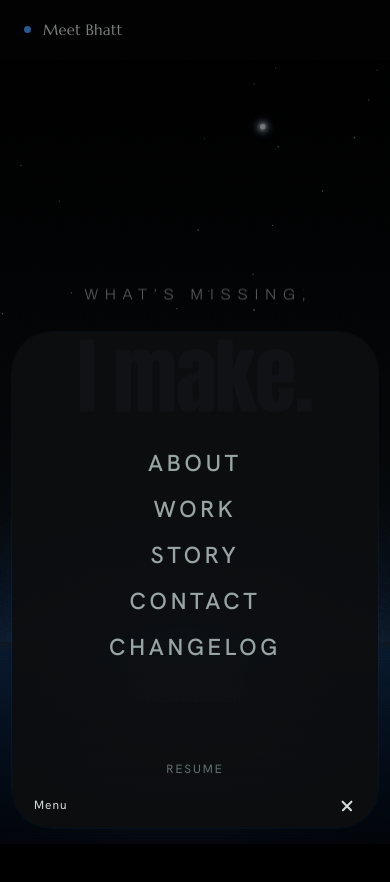
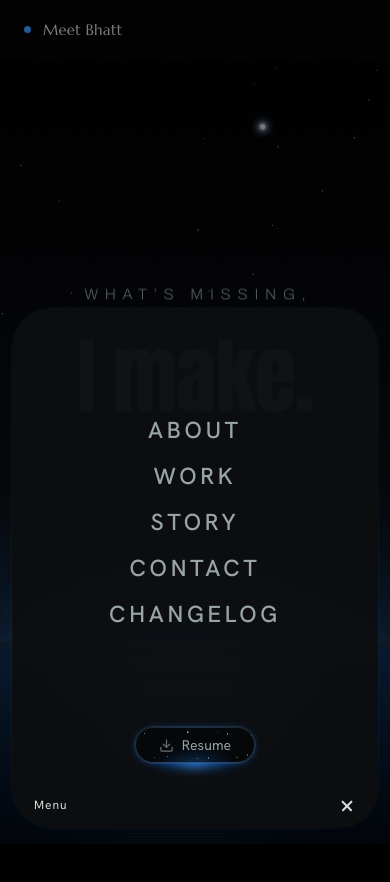
Before and after one commit to Meet2304/pale-blue-dot, a Next.js app: page / in a window 390 px wide. Both pictures are taken after a click on the button "Menu". Shown: the top 882 px of the page. Built offline with nearby package versions, Linux system fonts and the light colour scheme.

Commit message:
feat(nav): use the desktop Resume control in the mobile menu
The quiet caption is gone. Phones get the same starry button, download
icon and blue bloom. The glow stays on at rest because there is no hover.

Co-authored-by: Meet Bhatt <Meet2304@users.noreply.github.com>

```diff
--- a/src/components/site/liquid-menu.tsx
+++ b/src/components/site/liquid-menu.tsx
@@ -12,7 +12,8 @@ import {
   useTransform,
 } from "motion/react";
 
-import { NAV_ITEMS, RESUME_HREF, RESUME_READY } from "@/components/site/nav-items";
+import { NAV_ITEMS } from "@/components/site/nav-items";
+import { ResumeLink } from "@/components/site/resume-link";
 
 const spring = {
   type: "spring" as const,
@@ -27,7 +28,7 @@ const OPEN_MAX_WIDTH = 420;
 const CLOSED_WIDTH = 148;
 const CLOSED_HEIGHT = 44;
 const CLOSED_RADIUS = 22;
-const OPEN_HEIGHT = 496;
+const OPEN_HEIGHT = 520;
 const OPEN_RADIUS = 40;
 
 export function LiquidMenu({ visible }: { visible: boolean }) {
@@ -180,13 +181,7 @@ export function LiquidMenu({ visible }: { visible: boolean }) {
                 </li>
               ))}
             </ul>
-            <Link
-              href={RESUME_HREF}
-              className="hz-liquid-resume"
-              {...(RESUME_READY ? { download: "Meet-Bhatt-Resume.pdf" } : {})}
-            >
-              Resume
-            </Link>
+            <ResumeLink size={15} />
           </nav>
 
           <button
--- /dev/null
+++ b/src/components/site/resume-link.tsx
@@ -0,0 +1,34 @@
+"use client";
+
+import { useState } from "react";
+import Link from "next/link";
+
+import { AnimateIcon } from "@/components/animate-ui/icons/icon";
+import { Download } from "@/components/animate-ui/icons/download";
+import { RESUME_HREF, RESUME_READY } from "@/components/site/nav-items";
+
+/**
+ * The starry ground and the bloom are entirely CSS on .hz-resume — see
+ * nav.css. All this has to do is be one hover (and tap) target, which is
+ * what lets AnimateIcon slot onto it and animate the arrow from anywhere
+ * inside.
+ */
+export function ResumeLink({ size }: { size: number }) {
+  const [focused, setFocused] = useState(false);
+
+  return (
+    <AnimateIcon asChild animateOnHover animateOnTap animate={focused}>
+      <Link
+        href={RESUME_HREF}
+        className="hz-resume"
+        onFocus={() => setFocused(true)}
+        onBlur={() => setFocused(false)}
+        {...(RESUME_READY ? { download: "Meet-Bhatt-Resume.pdf" } : {})}
+      >
+        <span className="hz-resume-glow" aria-hidden />
+        <Download className="hz-nav-icon" size={size} />
+        <span>Resume</span>
+      </Link>
+    </AnimateIcon>
+  );
+}
--- a/src/components/site/site-nav.tsx
+++ b/src/components/site/site-nav.tsx
@@ -6,13 +6,13 @@ import { usePathname } from "next/navigation";
 
 import { AnimateIcon } from "@/components/animate-ui/icons/icon";
 import { Compass } from "@/components/animate-ui/icons/compass";
-import { Download } from "@/components/animate-ui/icons/download";
 import { Layers } from "@/components/animate-ui/icons/layers";
 import { List } from "@/components/animate-ui/icons/list";
 import { Send } from "@/components/animate-ui/icons/send";
 import { User } from "@/components/animate-ui/icons/user";
 import { LiquidMenu } from "@/components/site/liquid-menu";
-import { NAV_ITEMS, RESUME_HREF, RESUME_READY } from "@/components/site/nav-items";
+import { NAV_ITEMS } from "@/components/site/nav-items";
+import { ResumeLink } from "@/components/site/resume-link";
 
 const ICON_SIZE = 15;
 
@@ -104,26 +104,3 @@ function NavLink({ href, label, Icon, current, className, size }: NavLinkProps)
     </AnimateIcon>
   );
 }
-
-function ResumeLink({ size }: { size: number }) {
-  const [focused, setFocused] = useState(false);
-
-  return (
-    /* The starry ground and the bloom are entirely CSS on .hz-resume — see
-       nav.css. All this has to do is be one hover target, which is what lets
-       AnimateIcon slot onto it and animate the arrow from anywhere inside. */
-    <AnimateIcon asChild animateOnHover animate={focused}>
-      <Link
-        href={RESUME_HREF}
-        className="hz-resume"
-        onFocus={() => setFocused(true)}
-        onBlur={() => setFocused(false)}
-        {...(RESUME_READY ? { download: "Meet-Bhatt-Resume.pdf" } : {})}
-      >
-        <span className="hz-resume-glow" aria-hidden />
-        <Download className="hz-nav-icon" size={size} />
-        <span>Resume</span>
-      </Link>
-    </AnimateIcon>
-  );
-}
--- a/src/styles/horizon/nav.css
+++ b/src/styles/horizon/nav.css
@@ -440,7 +440,7 @@
     visibility 0s;
 }
 
-.hz-liquid a {
+.hz-liquid a:not(.hz-resume) {
   border-bottom-color: transparent;
   text-decoration: none;
 }
@@ -522,13 +522,9 @@ html.hz-nav-lock body {
   overscroll-behavior: contain;
 }
 
-.hz-liquid-link,
-.hz-liquid-resume {
+.hz-liquid-link {
   opacity: clamp(0, calc((var(--liquid-p) - 0.22) / 0.5), 1);
   transform: translateY(calc((1 - var(--liquid-p)) * 8px));
-}
-
-.hz-liquid-link {
   color: var(--text-muted);
   font-family: var(--font-text);
   font-size: 1.45rem;
@@ -547,17 +543,18 @@ html.hz-nav-lock body {
   color: var(--blue-300);
 }
 
-.hz-liquid-resume {
+.hz-liquid .hz-resume {
   align-self: center;
-  margin: 8px 0 4px;
-  color: var(--text-faint);
-  font-size: var(--text-caption);
-  letter-spacing: var(--tracking-eyebrow);
-  text-transform: uppercase;
+  flex: none;
+  margin: 16px 0 20px;
+  opacity: clamp(0, calc((var(--liquid-p) - 0.28) / 0.45), 1);
+  transform: translateY(calc((1 - var(--liquid-p)) * 8px));
 }
 
-.hz-liquid-resume:hover {
-  color: var(--text-body);
+/* No hover on a phone, so the bloom is the resting state — that is what
+   makes it the one control in the card that reads as an action. */
+.hz-liquid .hz-resume .hz-resume-glow {
+  opacity: var(--liquid-p);
 }
 
 /* Pinned to the bottom of the shell so it rides the morph instead of
```
